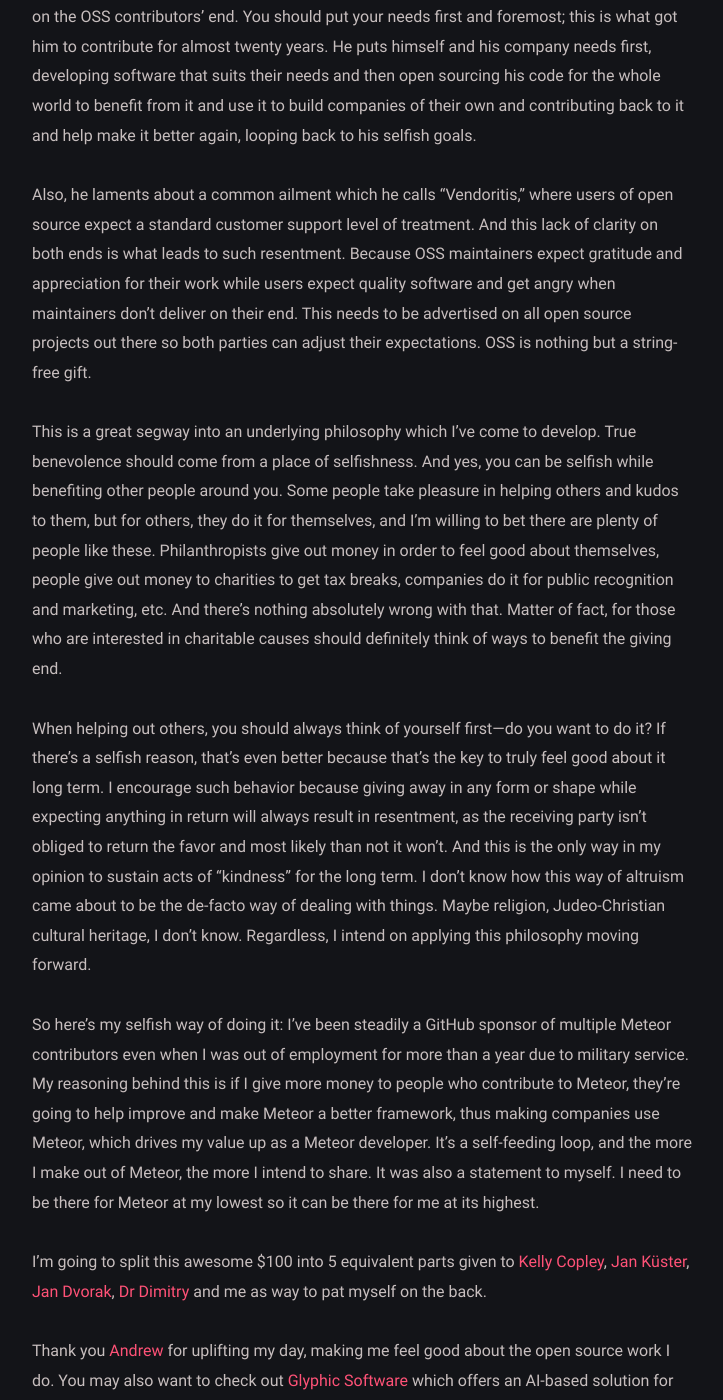
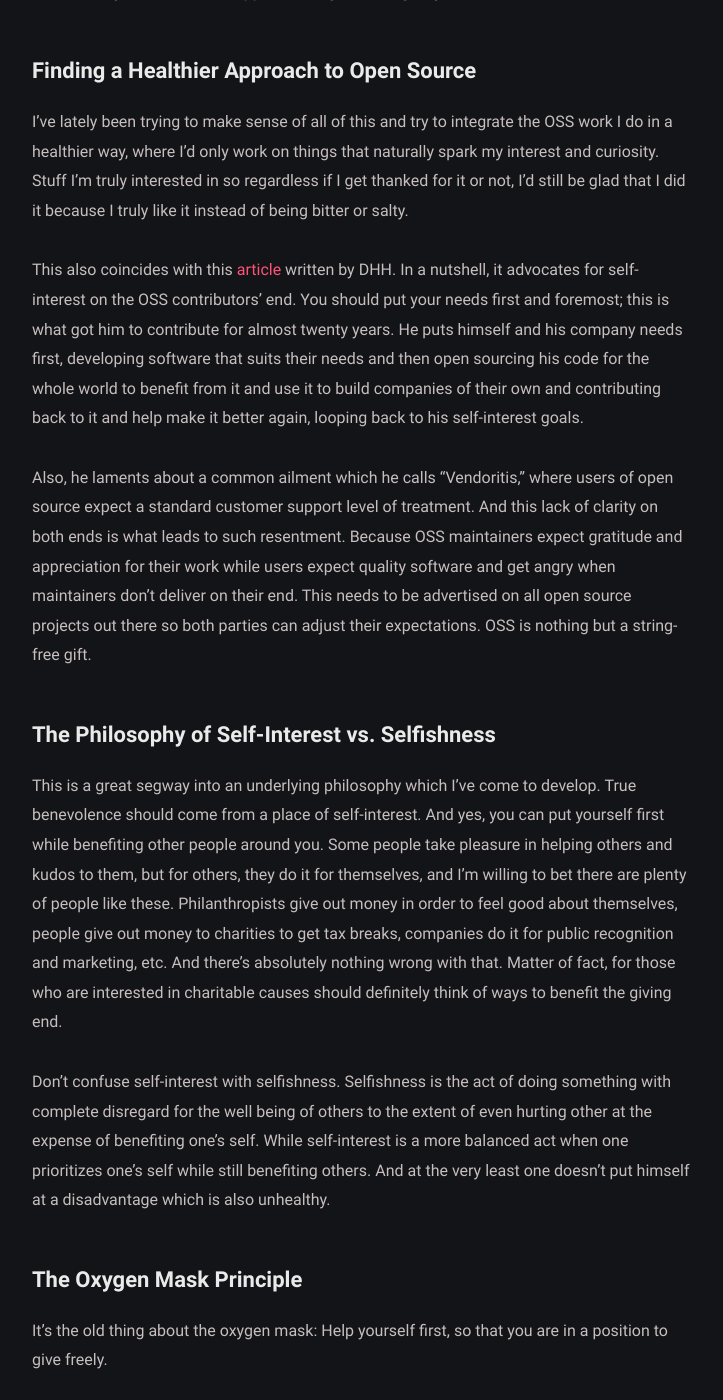
Before and after one commit to harryadel/harryadel.github.io, a Jekyll site: the page built from _posts/2025-4-9-opensource-gratefulness-selfishness.md, in a window 1280 px wide and 1400 px high, scrolled down 2047 px. Shown: the whole window, without its empty margins (278-1001 px from the left). Built offline with Jekyll 4.4.1, drawn with Linux system fonts in a browser that asks for light colours; some of the changed text lies outside the part shown.

Commit message:
Improve article & add section on the difference between self-interest and selfishness

```diff
--- a/_posts/2025-4-9-opensource-gratefulness-selfishness.md
+++ b/_posts/2025-4-9-opensource-gratefulness-selfishness.md
@@ -1,11 +1,13 @@
 ---
 layout: post
-title: "Open Source, Gratefulness and Selfishness"
+title: "Open Source, Gratefulness and Self-interest"
 date: 2025-04-09 12:16:00 pm
 categories: [meteorjs, oss]
 ---
 
-Yesterday, I was surprised to receive this email in my inbox. My heart instantly lit up. I was glad to know that someone out there not only appreciates my work but also has taken the time to write a heartfelt message and even decided to grant me a gift. A gift that costs people hours and money!!
+## An Unexpected Gift
+
+Yesterday, I was surprised to receive this email in my inbox. My heart instantly lit up. I was glad to know that someone out there not only appreciates my work but also has taken the time to write a heartfelt message and even decided to grant me a gift. A gift that cost people hours and money!!
 
 <p align="center">
   <img src="/assets/img/glyphic_thankyou_note.jpg" alt="Thank you note from Glyphic Software" width="800" height="450"/>
@@ -13,25 +15,43 @@
 
 This little interaction unearthed lots of conflicting feelings I've been having about open source as of late. You put your time and effort into improving an existing piece of software that some company out there is making money from, and yet nobody spares a single second of their life to look your way to even say thank you! God forbid a monetary compensation.
 
+## The Meteor 3.0 Migration: A Lonely Battle
+
 For those of you who are unacquainted, Meteor, the JS framework, underwent a serious change that made almost all of the third party packages and even codebases prior to its 3.x incompatible. So every package out there that had any hint of slight usefulness had to be adapted. With child's enthusiasm I rushed to the forums to start an [article](https://forums.meteor.com/t/looking-for-help-migrating-packages-to-meteor-3-0/60985) to organize people's efforts. I thought to myself we'd be like a beehive, each one contributing their change, working simultaneously towards this grand goal — but much to my surprise and dismay, aside from the usual faces who would contribute regardless if I had written this article or not, nobody batted an eye. No one lifted a finger. I was completely devastated.
 
 I had my negatives with Meteor Software (the company behind Meteor) and at times even had advocated for transitioning the framework out of the company's hands to the community. But when the time had come for the community to not even contribute to the framework or even attend to a serious change like the fibers removal, nobody lifted a finger!!
+
+## Shouting into the Void
 
 At times, it felt like shouting atop my lungs in an empty room; there was nobody to listen to me. So what's the point of all the shouting? What's the point of even open source? It felt like being the pawns on the front line getting the first hit and dying for no one to appreciate. I wouldn't fight for such an army who wouldn't appreciate my life!
 
 This very same [article](https://forums.meteor.com/t/the-meteor-3-0-migration-a-space-exploration-mission/63316) which garnered lots of positive feedback was actually Golgotha themed, where the article was split up into stations similar to the road to the cross. Thankfully [Daniel](https://github.com/danieldornhardt) was there to review it and told me to make it more positive. Yeah, I know it sounds like I have some sort of a messiah complex waiting for people to applaud me for my efforts, but you know, a little appreciation goes a long way!!
 
+## Finding a Healthier Approach to Open Source
+
 I've lately been trying to make sense of all of this and try to integrate the OSS work I do in a healthier way, where I'd only work on things that naturally spark my interest and curiosity. Stuff I'm truly interested in so regardless if I get thanked for it or not, I'd still be glad that I did it because I truly like it instead of being bitter or salty.
 
-This also coincides with this [article](https://world.hey.com/dhh/the-open-source-gift-exchange-2171e0f0) written by DHH. In a nutshell, it advocates for selfishness on the OSS contributors' end. You should put your needs first and foremost; this is what got him to contribute for almost twenty years. He puts himself and his company needs first, developing software that suits their needs and then open sourcing his code for the whole world to benefit from it and use it to build companies of their own and contributing back to it and help make it better again, looping back to his selfish goals.
+This also coincides with this [article](https://world.hey.com/dhh/the-open-source-gift-exchange-2171e0f0) written by DHH. In a nutshell, it advocates for self-interest on the OSS contributors' end. You should put your needs first and foremost; this is what got him to contribute for almost twenty years. He puts himself and his company needs first, developing software that suits their needs and then open sourcing his code for the whole world to benefit from it and use it to build companies of their own and contributing back to it and help make it better again, looping back to his self-interest goals.
 
 Also, he laments about a common ailment which he calls "Vendoritis," where users of open source expect a standard customer support level of treatment. And this lack of clarity on both ends is what leads to such resentment. Because OSS maintainers expect gratitude and appreciation for their work while users expect quality software and get angry when maintainers don't deliver on their end. This needs to be advertised on all open source projects out there so both parties can adjust their expectations. OSS is nothing but a string-free gift.
 
-This is a great segway into an underlying philosophy which I've come to develop. True benevolence should come from a place of selfishness. And yes, you can be selfish while benefiting other people around you. Some people take pleasure in helping others and kudos to them, but for others, they do it for themselves, and I'm willing to bet there are plenty of people like these. Philanthropists give out money in order to feel good about themselves, people give out money to charities to get tax breaks, companies do it for public recognition and marketing, etc. And there's nothing absolutely wrong with that. Matter of fact, for those who are interested in charitable causes should definitely think of ways to benefit the giving end.
+## The Philosophy of Self-Interest vs. Selfishness
 
-When helping out others, you should always think of yourself first—do you want to do it? If there's a selfish reason, that's even better because that's the key to truly feel good about it long term. I encourage such behavior because giving away in any form or shape while expecting anything in return will always result in resentment, as the receiving party isn't obliged to return the favor and most likely than not it won't. And this is the only way in my opinion to sustain acts of "kindness" for the long term. I don't know how this way of altruism came about to be the de-facto way of dealing with things. Maybe religion, Judeo-Christian cultural heritage, I don't know. Regardless, I intend on applying this philosophy moving forward.
+This is a great segway into an underlying philosophy which I've come to develop. True benevolence should come from a place of self-interest. And yes, you can put yourself first while benefiting other people around you. Some people take pleasure in helping others and kudos to them, but for others, they do it for themselves, and I'm willing to bet there are plenty of people like these. Philanthropists give out money in order to feel good about themselves, people give out money to charities to get tax breaks, companies do it for public recognition and marketing, etc. And there's absolutely nothing wrong with that. Matter of fact, for those who are interested in charitable causes should definitely think of ways to benefit the giving end.
 
-So here's my selfish way of doing it: I've been steadily a GitHub sponsor of multiple Meteor contributors even when I was out of employment for more than a year due to military service. My reasoning behind this is if I give more money to people who contribute to Meteor, they're going to help improve and make Meteor a better framework, thus making companies use Meteor, which drives my value up as a Meteor developer. It's a self-feeding loop, and the more I make out of Meteor, the more I intend to share. It was also a statement to myself. I need to be there for Meteor at my lowest so it can be there for me at its highest.
+Don't confuse self-interest with selfishness. Selfishness is the act of doing something with complete disregard for the well being of others to the extent of even hurting other at the expense of benefiting one's self. While self-interest is a more balanced act when one prioritizes one's self while still benefiting others. And at the very least one doesn't put himself at a disadvantage which is also unhealthy.
+
+## The Oxygen Mask Principle
+
+It's the old thing about the oxygen mask: Help yourself first, so that you are in a position to give freely.
+
+And the problem with OS is of course, it can be hard to monetize. So people can drive themselves into a bad position by trying to help, doing what they love, and "doing the right thing". And that can be frustrating.
+
+When helping out others, you should always think of yourself first—do you want to do it? If there's a reason that benefits you, that's even better because that's the key to truly feel good about it long term. I encourage such behavior because giving away in any form or shape while expecting anything in return will always result in resentment, as the receiving party isn't obliged to return the favor and most likely than not it won't. And this is the only way in my opinion to sustain acts of "kindness" for the long term. I don't know how this way of altruism came about to be the de-facto way of dealing with things. Maybe religion, Judeo-Christian cultural heritage, I don't know. Regardless, I intend on applying this philosophy moving forward.
+
+## Creating a Self-Reinforcing Loop
+
+So here's my way of doing it: I've been a GitHub sponsor continuously for multiple Meteor contributors even when I was out of employment for more than a year due to military service. My reasoning behind this is if I give more money to people who contribute to Meteor, they're going to help improve and make Meteor a better framework, thus making companies use Meteor, which drives my value up as a Meteor developer. It's a self-reinforcing loop, and the more I make out of Meteor, the more I intend to share. It was also a statement to myself. I need to be there for Meteor at my lowest so it can be there for me at its highest.
 
 I'm going to split this awesome $100 into 5 equivalent parts given to [Kelly Copley](https://github.com/sponsors/copleykj), [Jan Küster](https://github.com/sponsors/jankapunkt), [Jan Dvorak](https://github.com/sponsors/storytellercz), [Dr Dimitry](https://github.com/sponsors/dr-dimitru) and me as way to pat myself on the back.
 
```
